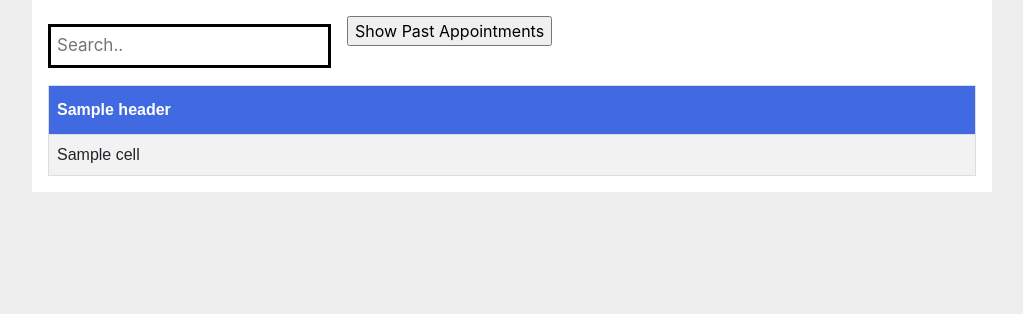
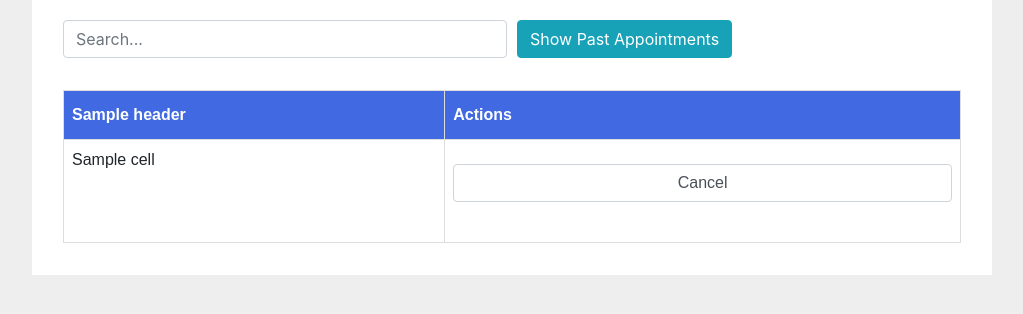
Before and after one commit to panargirakis/Vaccine_Management_System_DBMS, a Flask app: template flaskr/templates/auth/show_appt.html in a window 1280 px wide. Shown: the part 133-447 px from the top of the page, without its empty margins (128-1151 px from the left). Run offline with Flask 2, Linux system fonts and the light colour scheme; the template is opened without the code that fills it: most values are stand-ins (such as "Sample title", 1, 10 or a date in 2020); some libraries are stand-ins or nearby versions.

Commit message:
added search to show_appt.html

```diff
--- a/flaskr/templates/auth/schedule_appt.html
+++ b/flaskr/templates/auth/schedule_appt.html
@@ -118,7 +118,7 @@
       for (i = 0; i < tr.length; i++) {
         tds = tr[i].getElementsByTagName("td");
         tr[i].style.display = "none";
-        for (j = 1; j < tds.length; j++) {
+        for (let j = 1; j < tds.length; j++) {
             td = tds[j];
             if (td) {
               txtValue = td.textContent || td.innerText;
--- a/flaskr/templates/auth/show_appt.html
+++ b/flaskr/templates/auth/show_appt.html
@@ -125,7 +125,6 @@
 
 {% block content %}
     <div class="topnav">
-    <input type="text" placeholder="Search..">
 
     <!-- Rounded switch -->
 
@@ -137,16 +136,31 @@
 {#    <label class="past_appt"> Show Past Appointments</label>#}
 
     <!-- Past appt button -->
-    <form method="post"> <input type="submit" name="Show Past Appointments" value="Show Past Appointments" style="float:right"> </form>
     </div>
 
 
-  <table id="future_appt">
+  <div class="container my-1">
+      <div class="form-row">
+          <div class="col my-auto">
+            <input id="search" class="form-control" onkeyup="search_table()" type="text" placeholder="Search..." >
+          </div>
+          <div class="col my-auto">
+              <form method="post">
+                <input type="submit" name="Show Past Appointments" value="Show Past Appointments" class="btn btn-info">
+              </form>
+          </div>
+      </div>
 
+      <table class="table" id="future_appt">
+
+      <thead>
           {%  for heading in header %}
               <th> {{ heading }} </th>
           {% endfor %}
+          <th>Actions</th>
+      </thead>
 
+      <tbody id="table_body">
           {%  for row in data %}
               <tr>
               {%  for cell in row %}
@@ -154,9 +168,38 @@
                   {{ cell }}
                   </td>
               {% endfor %}
+              <td> <form method="post"> <input type="submit" name="cancel{{ row[0] }}" class="form-control" value="Cancel"> </form> </td>
               </tr>
           {%  endfor %}
+      </tbody>
+      </table>
+    </div>
 
-  </table>
+
+    <script>
+        function search_table() {
+            // Declare variables
+            var input, filter, table, tr, td, i, txtValue;
+            input = document.getElementById("search");
+            filter = input.value.toUpperCase();
+            table = document.getElementById("table_body");
+            tr = table.getElementsByTagName("tr");
+
+            // Loop through all table rows, and hide those who don't match the search query
+            for (i = 0; i < tr.length; i++) {
+                tds = tr[i].getElementsByTagName("td");
+                tr[i].style.display = "none";
+                for (let j = 1; j < tds.length; j++) {
+                    td = tds[j];
+                    if (td) {
+                        txtValue = td.textContent || td.innerText;
+                        if (txtValue.toUpperCase().indexOf(filter) > -1) {
+                            tr[i].style.display = "";
+                        }
+                    }
+                }
+            }
+        }
+    </script>
 
 {% endblock %}
```
Lines whose indentation alone changed are shown as unchanged.
